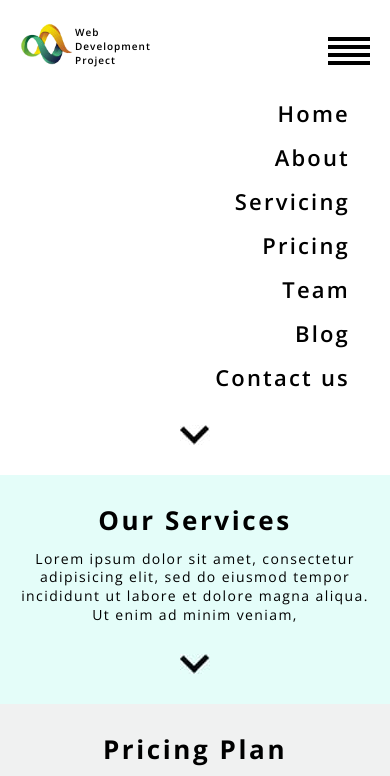
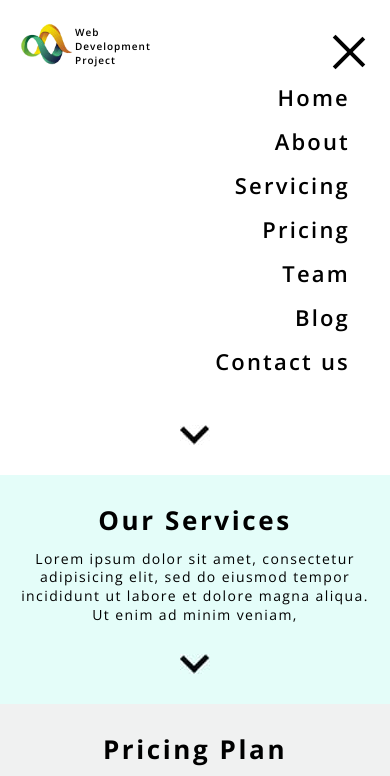
Before and after one commit to Yuliait16/finalProject, a plain HTML site: page index.html in a window 390 px wide. Both pictures are taken after a click on the element 349 px from the left and 53 px from the top of the page. Shown: the top 776 px of the page. Drawn offline with nearby package versions, Linux system fonts and the light colour scheme.

Commit message:
recommit

```diff
--- a/js/script.js
+++ b/js/script.js
@@ -127,19 +127,20 @@ burger.addEventListener(`click`, showBurger);
 function showBurger(e) {
     let listBurger = document.querySelector(`.header__list-burger`);
     let menu = burger.nextElementSibling;
+    let items = burger.children;
 
     if (menu.classList.contains(`header__list`)) {
         menu.classList.remove(`header__list`);
         menu.classList.add(`header__list-burger`);
-        Array.from(items)[1].classList.add('x-mark');
-        Array.from(items)[2].classList.add('x-mark2');
+        Array.from(items)[1].classList.add(`x-mark`);
+        Array.from(items)[2].classList.add(`x-mark2`);
         Array.from(items)[0].hidden = true;
         Array.from(items)[3].hidden = true;
     } else {
         menu.classList.remove(`header__list-burger`);
         menu.classList.add(`header__list`);
-        Array.from(items)[1].classList.remove('x-mark');
-        Array.from(items)[2].classList.remove('x-mark2');
+        Array.from(items)[1].classList.remove(`x-mark`);
+        Array.from(items)[2].classList.remove(`x-mark2`);
         Array.from(items)[0].hidden = false;
         Array.from(items)[3].hidden = false;
     }
--- a/scss/style.scss
+++ b/scss/style.scss
@@ -137,14 +137,12 @@ $color_black-light: #222321;
 .rotate {
     transform: rotate(180deg);
 }
-
 .x-mark {
     transform:  translate(0, 12px) rotate(45deg);
 }
 .x-mark2 {
     transform: translate(0, 6px) rotate(-45deg);
 }
-
 .button__default {
     border: 2px solid $color_black;
     color: $color_black;
@@ -268,7 +266,6 @@ $color_black-light: #222321;
             color: inherit;
         }
     }
-
     &__item:hover{
         text-decoration: underline;
     }
@@ -523,7 +520,6 @@ $color_black-light: #222321;
     background-color: $color_green-light;
     text-align: center;
     @include head-block(#000000);
-
 
     &__top {
         margin-bottom: 110px;
@@ -1218,7 +1214,6 @@ $color_black-light: #222321;
     }
 }
 
-
 /* ---CONTACT------------------------------ */
 
 .contact {
@@ -1281,7 +1276,6 @@ $color_black-light: #222321;
             }
         }
     }
-
 
     &__info {
         font-size: 22px;
```
Also changed, not shown: css/style.css.
